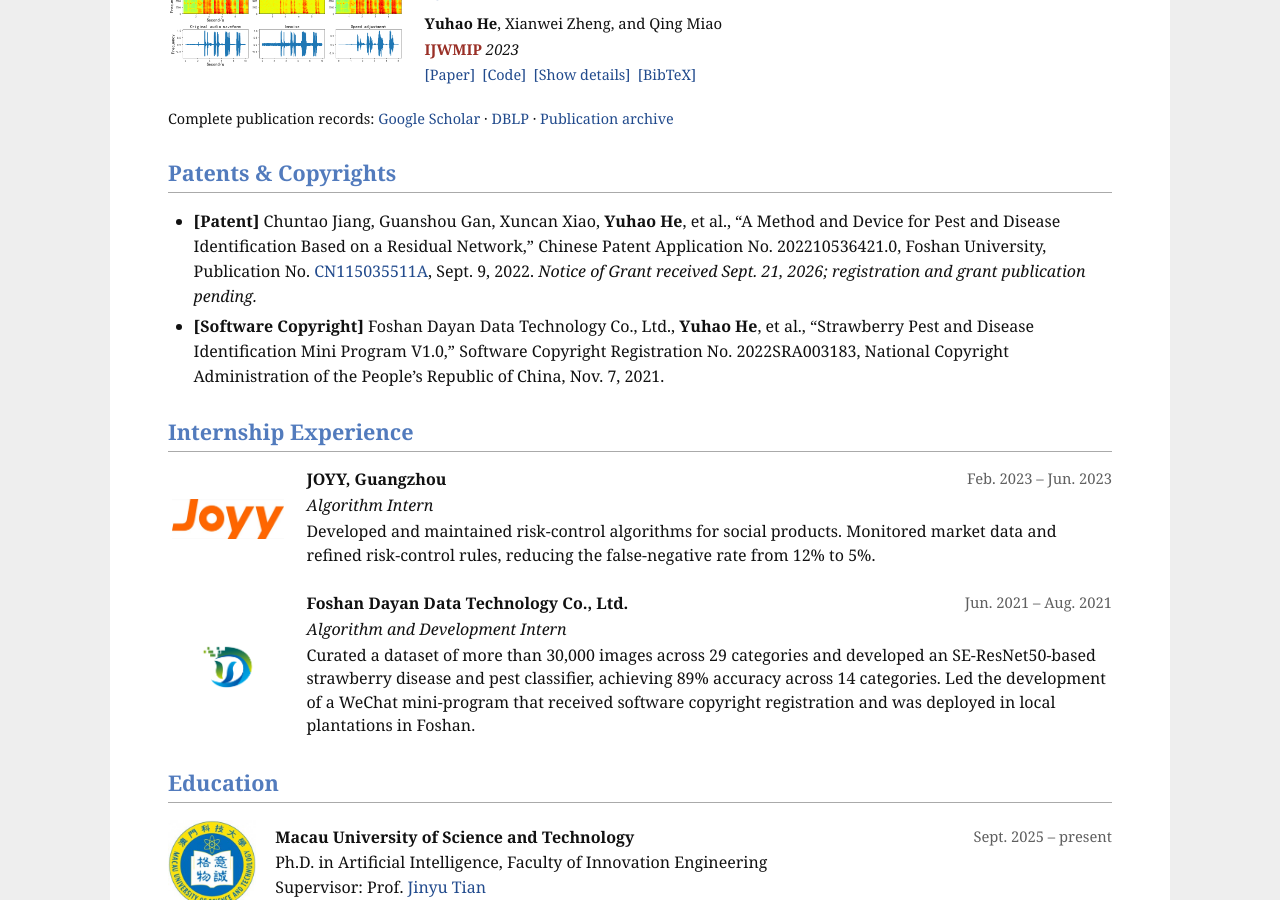
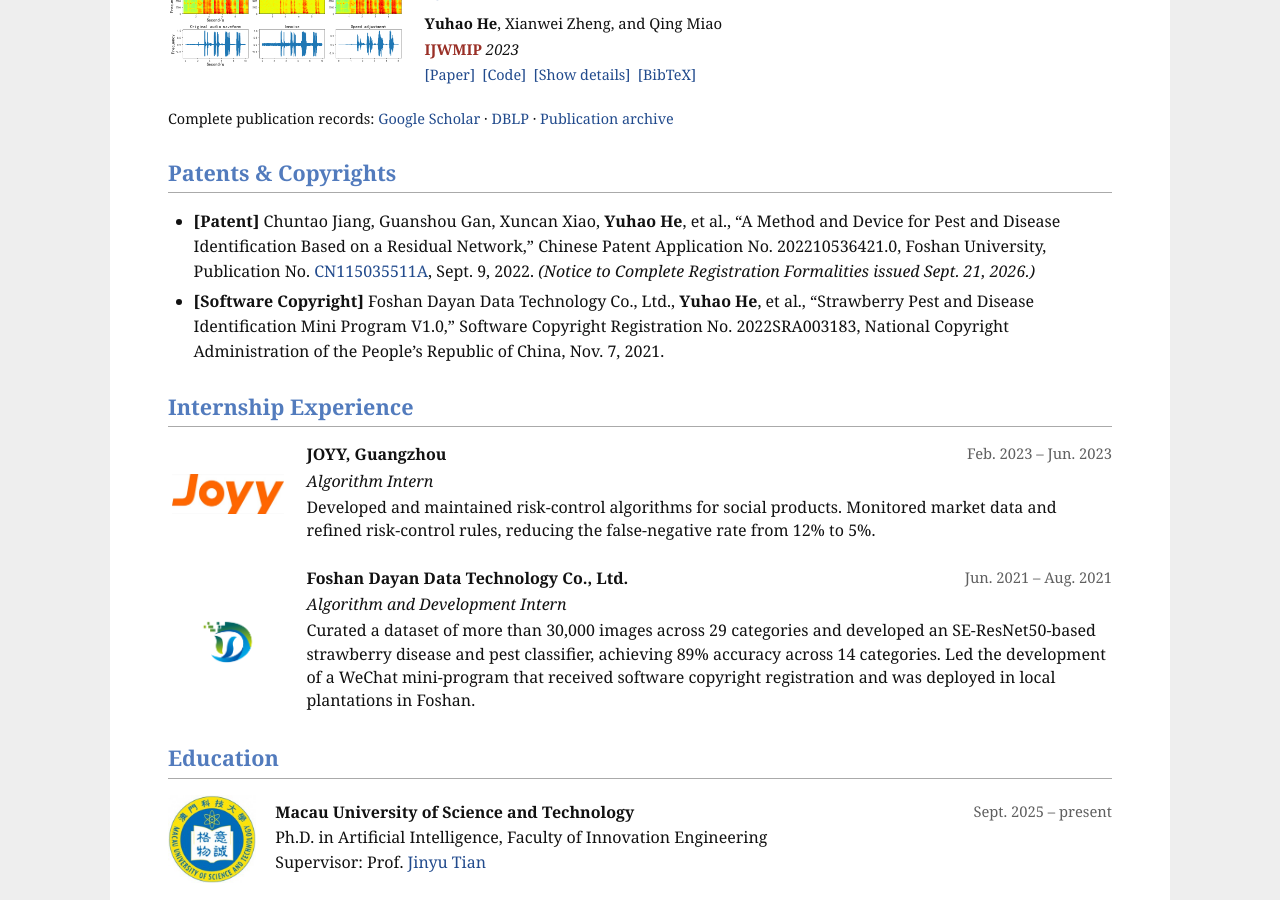
Before and after one commit to Anson-He/Anson-He.github.io, a Jekyll site: the page built from _pages/about.md, in a window 1280 px wide and 900 px high, scrolled down 1120 px. Built offline with Jekyll 4.4.1, drawn with Linux system fonts in a browser that asks for light colours.

Commit message:
Shorten patent registration status

```diff
--- a/_pages/about.md
+++ b/_pages/about.md
@@ -65,7 +65,7 @@ My research works toward secure and trustworthy AI, with a particular interest i
 ## Patents & Copyrights
 
 <ul class="patent-list">
-  <li><strong>[Patent]</strong> Chuntao Jiang, Guanshou Gan, Xuncan Xiao, <strong>Yuhao He</strong>, et al., “A Method and Device for Pest and Disease Identification Based on a Residual Network,” Chinese Patent Application No. 202210536421.0, Foshan University, Publication No. <a href="https://patents.google.com/patent/CN115035511A/zh">CN115035511A</a>, Sept. 9, 2022. <em>Notice of Grant received Sept. 21, 2026; registration and grant publication pending.</em></li>
+  <li><strong>[Patent]</strong> Chuntao Jiang, Guanshou Gan, Xuncan Xiao, <strong>Yuhao He</strong>, et al., “A Method and Device for Pest and Disease Identification Based on a Residual Network,” Chinese Patent Application No. 202210536421.0, Foshan University, Publication No. <a href="https://patents.google.com/patent/CN115035511A/zh">CN115035511A</a>, Sept. 9, 2022. <em>(Notice to Complete Registration Formalities issued Sept. 21, 2026.)</em></li>
   <li><strong>[Software Copyright]</strong> Foshan Dayan Data Technology Co., Ltd., <strong>Yuhao He</strong>, et al., “Strawberry Pest and Disease Identification Mini Program V1.0,” Software Copyright Registration No. 2022SRA003183, National Copyright Administration of the People’s Republic of China, Nov. 7, 2021.</li>
 </ul>
 
```
